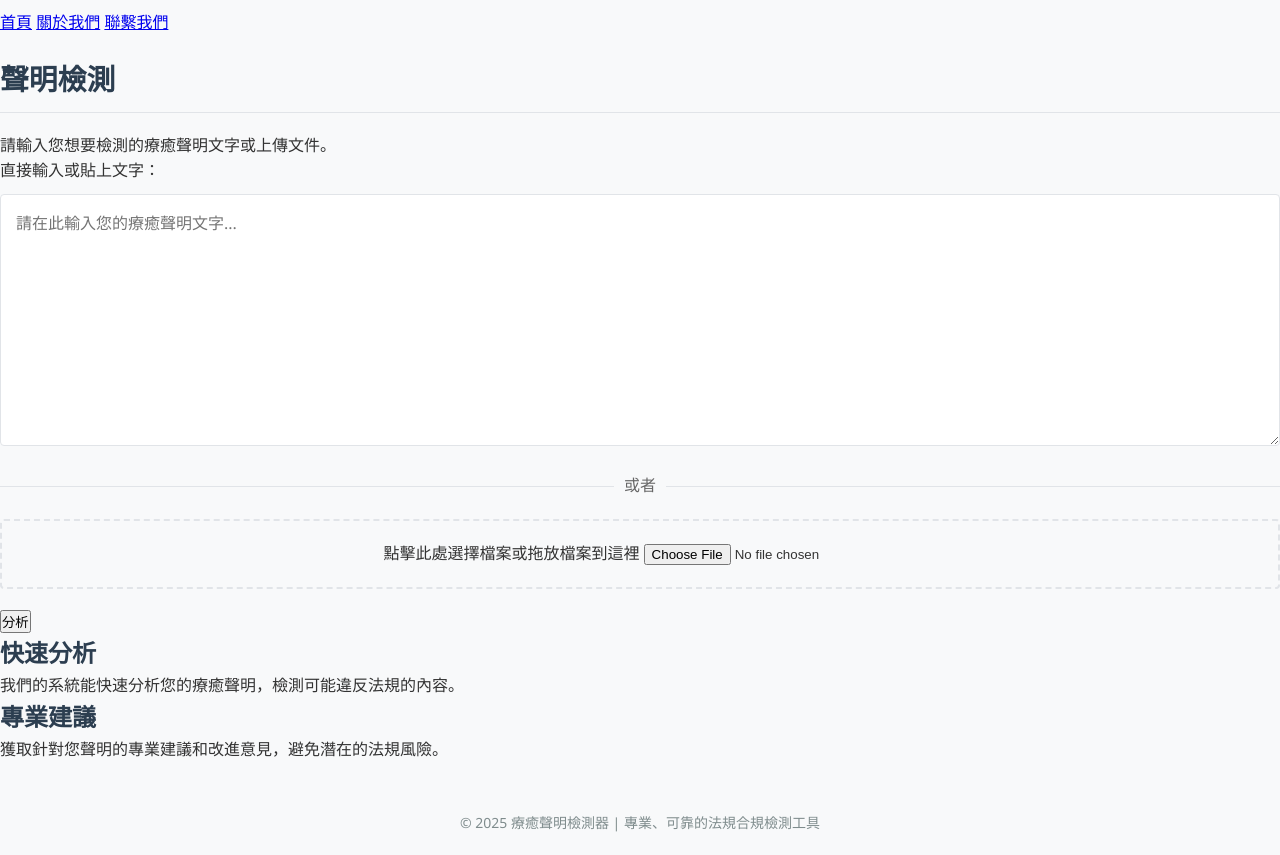
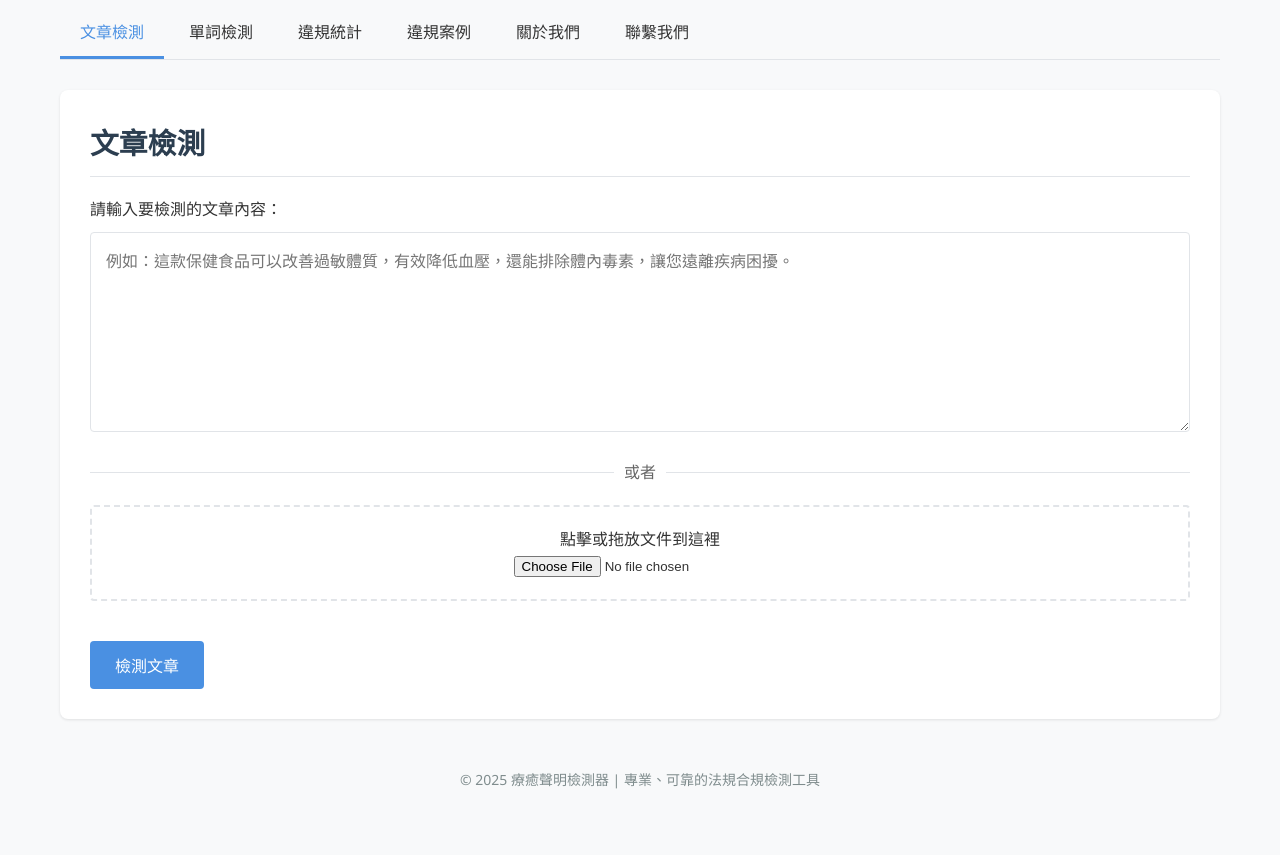
Before and after one commit to wenchun84/therapy-claim-detector, a Flask app: page / in a window 1280 px wide. After the commit the page ends 789 px from the top, so only its background shows below. Run offline with Flask 2, Linux system fonts and the light colour scheme.

Commit message:
Update index.html

```diff
--- a/templates/index.html
+++ b/templates/index.html
@@ -1,32 +1,29 @@
 <!DOCTYPE html>
-<html>
+<html lang="zh-TW">
 <head>
+    <meta charset="UTF-8">
+    <meta name="viewport" content="width=device-width, initial-scale=1.0">
     <title>{{ title }}</title>
     <link rel="stylesheet" href="{{ url_for('static', filename='css/style.css') }}">
-    <meta name="viewport" content="width=device-width, initial-scale=1.0">
-    <script>
-        function updateFileName() {
-            const fileInput = document.getElementById('file');
-            const fileNameDisplay = document.getElementById('fileName');
-            if(fileInput.files.length > 0) {
-                fileNameDisplay.textContent = "已選擇檔案: " + fileInput.files[0].name;
-            } else {
-                fileNameDisplay.textContent = "";
-            }
-        }
-    </script>
 </head>
 <body>
+    <div class="container">
         <header>
-        <nav>
-            <a href="/">首頁</a>
-            <a href="/about">關於我們</a>
-            <a href="/contact">聯繫我們</a>
-        </nav>
+            <ul class="tabs">
+                <li><a href="/" class="{{ 'active' if active_tab == 'article' else '' }}">文章檢測</a></li>
+                <li><a href="/word" class="{{ 'active' if active_tab == 'word' else '' }}">單詞檢測</a></li>
+                <li><a href="/stats" class="{{ 'active' if active_tab == 'stats' else '' }}">違規統計</a></li>
+                <li><a href="/examples" class="{{ 'active' if active_tab == 'examples' else '' }}">違規案例</a></li>
+                <li><a href="/about" class="{{ 'active' if active_tab == 'about' else '' }}">關於我們</a></li>
+                <li><a href="/contact" class="{{ 'active' if active_tab == 'contact' else '' }}">聯繫我們</a></li>
+            </ul>
         </header>
+
         <main>
-        <h1>聲明檢測</h1>
-        <p>請輸入您想要檢測的療癒聲明文字或上傳文件。</p>
+            <div class="content-box">
+                <h1>文章檢測</h1>
+
+                <p>請輸入要檢測的文章內容：</p>
 
                 {% if error %}
                 <div class="error-message">
@@ -35,36 +32,23 @@
                 {% endif %}
 
                 <form method="post" enctype="multipart/form-data">
-            <div class="form-group">
-                <label for="text_input">直接輸入或貼上文字：</label>
-                <textarea id="text_input" name="text_input" rows="10" placeholder="請在此輸入您的療癒聲明文字..."></textarea>
+                    <textarea name="text_input" placeholder="例如：這款保健食品可以改善過敏體質，有效降低血壓，還能排除體內毒素，讓您遠離疾病困擾。"></textarea>
+
+                    <div class="separator">或者</div>
+
+                    <div class="file-upload">
+                        <p>點擊或拖放文件到這裡</p>
+                        <input type="file" name="file" accept=".pdf,.doc,.docx,.txt">
                     </div>
 
-            <div class="separator">
-                <span>或者</span>
-            </div>
-
-            <div class="file-upload">
-                <label class="file-upload-label">點擊此處選擇檔案或拖放檔案到這裡</label>
-                <input type="file" id="file" name="file" accept=".pdf,.doc,.docx,.txt" onchange="updateFileName()">
-                <p id="fileName" class="file-name-display"></p>
-            </div>
-            <button type="submit" class="analyze-button">分析</button>
+                    <button type="submit" class="check-button">檢測文章</button>
                 </form>
-
-        <div class="features">
-            <div class="feature">
-                <h2>快速分析</h2>
-                <p>我們的系統能快速分析您的療癒聲明，檢測可能違反法規的內容。</p>
-            </div>
-            <div class="feature">
-                <h2>專業建議</h2>
-                <p>獲取針對您聲明的專業建議和改進意見，避免潛在的法規風險。</p>
-            </div>
             </div>
         </main>
+
         <footer>
             <p>&copy; 2025 療癒聲明檢測器 | 專業、可靠的法規合規檢測工具</p>
         </footer>
+    </div>
 </body>
 </html>
```
Lines whose indentation alone changed are shown as unchanged.
